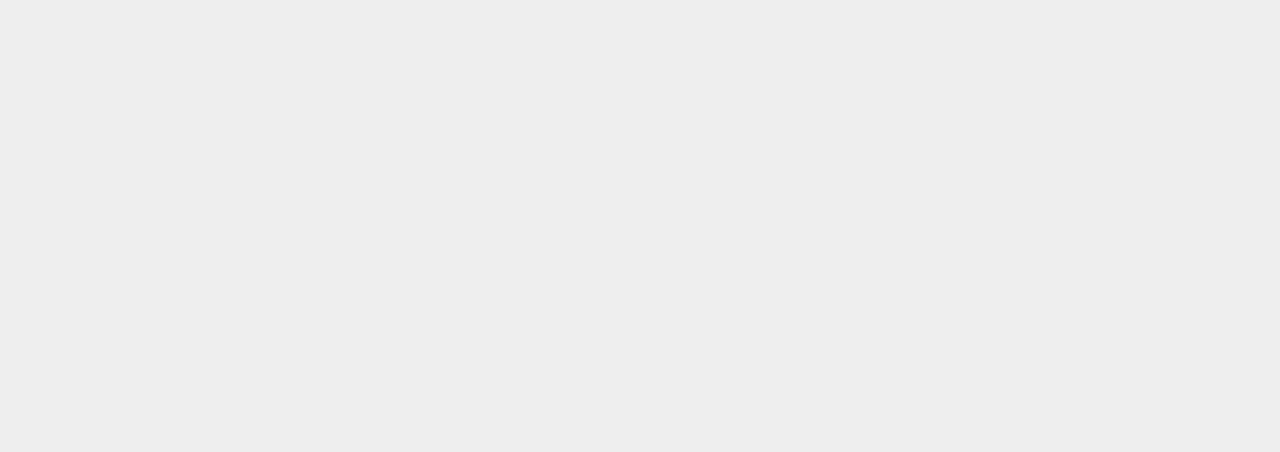
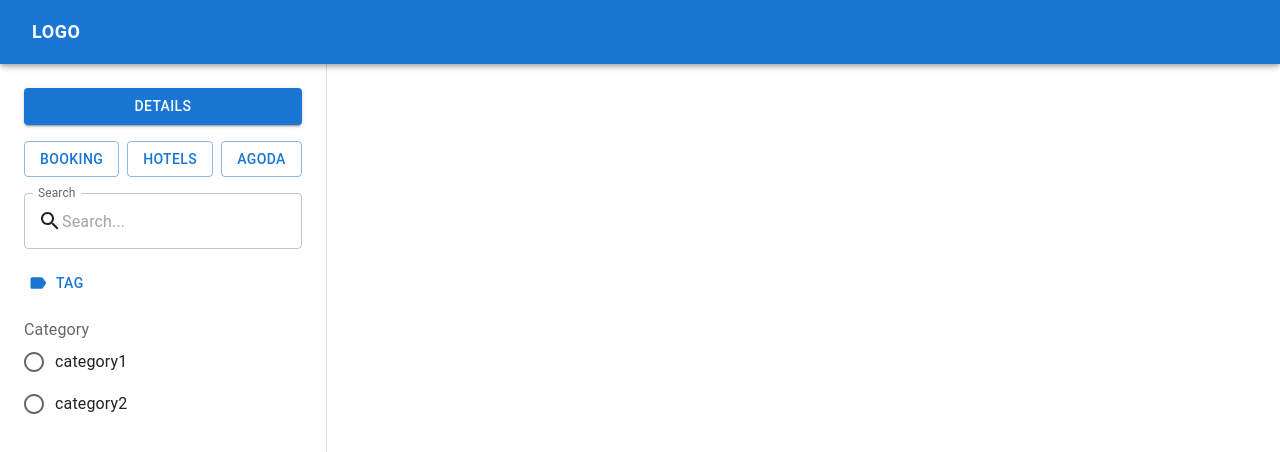
Before and after one commit to mr-new-0509/hotel-video, a React (Vite) app: page / in a window 1280 px wide. Shown: the top 452 px of the page. Built offline with nearby package versions, Linux system fonts and the light colour scheme.

Commit message:
Convert Swiper into Box in MB

```diff
--- /dev/null
+++ b/src/pages/Home/HomeForDP/LeftSidebar.jsx
@@ -0,0 +1,60 @@
+import React, { useMemo } from 'react';
+import { Button, Drawer, FormControl, FormControlLabel, FormLabel, Link, Radio, RadioGroup, Stack, TextField, Toolbar } from '@mui/material';
+import { Label, Search } from '@mui/icons-material';
+
+export default function LeftSidebar({ hotel, sx, setDialogOpened }) {
+  const categories = useMemo(() => {
+    if (hotel) {
+      const { priceCategory } = hotel;
+      if (priceCategory) {
+        return priceCategory.split(',');
+      }
+    }
+    return [];
+  }, [hotel?.priceCategory]);
+
+  const openDialog = () => {
+    setDialogOpened(true);
+  };
+
+  return (
+    <Drawer variant="permanent" sx={{ ...sx }}>
+      <Toolbar />
+      {hotel && (
+        <Stack p={3} spacing={2}>
+          <Button variant="contained" onClick={() => openDialog()}>Details</Button>
+          <Stack direction="row" alignItems="center" spacing={1}>
+            <Button variant="outlined" component={Link} target="_blank" href={hotel.booking_com}>Booking</Button>
+            <Button variant="outlined" component={Link} target="_blank" href={hotel.hotels_com}>Hotels</Button>
+            <Button variant="outlined" component={Link} target="_blank" href={hotel.agoda_com}>Agoda</Button>
+          </Stack>
+          <TextField
+            label="Search"
+            InputProps={{
+              startAdornment: <Search />
+            }}
+            placeholder="Search..."
+          />
+          <Stack direction="row" alignItems="center" spacing={1}>
+            <Button startIcon={<Label />}>Tag</Button>
+          </Stack>
+          <FormControl>
+            <FormLabel htmlFor="category">Category</FormLabel>
+            {categories.length > 0 && (
+              <RadioGroup id="category">
+                {categories.map((categoryItem, index) => (
+                  <FormControlLabel
+                    key={index}
+                    label={categoryItem}
+                    control={<Radio />}
+                    value={categoryItem}
+                  />
+                ))}
+              </RadioGroup>
+            )}
+          </FormControl>
+        </Stack>
+      )}
+    </Drawer>
+  );
+}
--- a/src/pages/Home/HomeForDP/index.jsx
+++ b/src/pages/Home/HomeForDP/index.jsx
@@ -1,7 +1,74 @@
-import React from 'react';
+import React, { useState } from 'react';
+import { Link as RouterLink } from 'react-router-dom';
+import { AppBar, Box, Button, IconButton, Stack, Toolbar } from '@mui/material';
+import { Swiper, SwiperSlide } from 'swiper/react';
+import { Pagination } from 'swiper';
+import { FavoriteBorder } from '@mui/icons-material';
+import DialogDetails from '../../../components/DialogDetails';
+import LeftSidebar from './LeftSidebar';
+import { BASE_URL_OF_SERVER, FILE_EXTENSION_OF_VIDEO } from '../../../utils/constants';
 
-export default function HomeForDP() {
+export default function HomeForDP({ hotels }) {
+  const [currentHotel, setCurrentHotel] = useState(hotels[0]);
+  const [dialogOpened, setDialogOpened] = useState(false);
+
+  const handleSlideVideo = (swiper) => {
+    const { activeIndex } = swiper;
+    setCurrentHotel(hotels[activeIndex]);
+  };
   return (
-    <></>
+    <>
+      <AppBar component="nav" sx={{ zIndex: (theme) => theme.zIndex.drawer + 1 }}>
+        <Toolbar>
+          <Button component={RouterLink} to="/" sx={{ fontSize: 18, fontWeight: 700, color: 'white' }}>
+            Logo
+          </Button>
+        </Toolbar>
+      </AppBar>
+      <Toolbar />
+      <LeftSidebar
+        hotel={currentHotel}
+        setDialogOpened={setDialogOpened}
+      />
+      <Box
+        component={Swiper}
+        className="mySwiper2 swiper-v"
+        sx={{ flexGrow: 1 }}
+        direction={"vertical"}
+        spaceBetween={50}
+        pagination={{
+          clickable: true,
+        }}
+        modules={[Pagination]}
+        onSlideChange={handleSlideVideo}
+      >
+        {hotels.map(hotelItem => (
+          <SwiperSlide key={hotelItem.id}>
+            <Box>
+              <Stack direction="row" justifyContent="center" fullWidth>
+                <Box component="video" controls width='60vw'>
+                  <source
+                    src={`${BASE_URL_OF_SERVER}/1.${FILE_EXTENSION_OF_VIDEO}`}
+                    type={`video/${FILE_EXTENSION_OF_VIDEO}`}
+                  />
+                </Box>
+              </Stack>
+              <Box>
+                <IconButton>
+                  <FavoriteBorder color="primary" />
+                </IconButton>
+              </Box>
+            </Box>
+          </SwiperSlide>
+        ))}
+      </Box>
+      {currentHotel && (
+        <DialogDetails
+          opened={dialogOpened}
+          setOpened={setDialogOpened}
+          hotel={currentHotel}
+        />
+      )}
+    </>
   );
 }
--- a/src/pages/Home/HomeForMB/index.jsx
+++ b/src/pages/Home/HomeForMB/index.jsx
@@ -9,52 +9,13 @@ import DialogDetails from "../../../components/DialogDetails";
 import RightForMB from "../HomeForMB/RightForMB";
 import LeftForDB from "../HomeForMB/LeftForMB";
 
-const HOTELS = [
-  {
-    id: 1,
-    name: 'Hotel 1',
-    alias: 'H1',
-    description: 'The description of hotel 1.',
-    stars: 'star1,star2,star3',
-    priceCategory: 'category1,category2',
-    booking_com: 'https://algodesk.io',
-    hotels_com: 'https://dahliadesk.io',
-    agoda_com: 'https://trendingo.cc',
-    city_id: 1
-  },
-  {
-    id: 2,
-    name: 'Hotel 2',
-    alias: 'H2',
-    description: 'The description of hotel 2.',
-    stars: 'star1,star2,star3',
-    priceCategory: 'category1,category2',
-    booking_com: 'https://algodesk.io',
-    hotels_com: 'https://dahliadesk.io',
-    agoda_com: 'https://trendingo.cc',
-    city_id: 2
-  },
-  {
-    id: 3,
-    name: 'Hotel 3',
-    alias: 'H3',
-    description: 'The description of hotel 3.',
-    stars: 'star1,star2,star3',
-    priceCategory: 'category1,category2',
-    booking_com: 'https://algodesk.io',
-    hotels_com: 'https://dahliadesk.io',
-    agoda_com: 'https://trendingo.cc',
-    city_id: 3
-  }
-];
-
-export default function HomeForMB() {
-  const [currentHotel, setCurrentHotel] = useState(HOTELS[0]);
+export default function HomeForMB({ hotels }) {
+  const [currentHotel, setCurrentHotel] = useState(hotels[0]);
   const [dialogOpened, setDialogOpened] = useState(false);
 
   const handleSlideVideo = (swiper) => {
     const { activeIndex } = swiper;
-    setCurrentHotel(HOTELS[activeIndex]);
+    setCurrentHotel(hotels[activeIndex]);
   };
 
   return (
@@ -67,8 +28,9 @@ export default function HomeForMB() {
         </Toolbar>
       </AppBar>
       <Toolbar />
-      <Swiper
-        className="mySwiper swiper-h"
+      <Box
+        component={Swiper}
+        sx={{ width: '100%', height: '100%' }}
         spaceBetween={50}
         pagination={{
           clickable: true,
@@ -80,8 +42,9 @@ export default function HomeForMB() {
           <LeftForDB hotel={currentHotel} />
         </SwiperSlide>
         <SwiperSlide>
-          <Swiper
-            className="mySwiper2 swiper-v"
+          <Box
+            component={Swiper}
+            sx={{ width: '100%', height: '100%' }}
             direction={"vertical"}
             spaceBetween={50}
             pagination={{
@@ -90,7 +53,7 @@ export default function HomeForMB() {
             modules={[Pagination]}
             onSlideChange={handleSlideVideo}
           >
-            {HOTELS.map(hotelItem => (
+            {hotels.map(hotelItem => (
               <SwiperSlide key={hotelItem.id}>
                 <Box>
                   <Box component="video" controls width='80vw'>
@@ -107,12 +70,12 @@ export default function HomeForMB() {
                 </Box>
               </SwiperSlide>
             ))}
-          </Swiper>
+          </Box>
         </SwiperSlide>
         <SwiperSlide>
           <RightForMB hotel={currentHotel} setDialogOpened={setDialogOpened} />
         </SwiperSlide>
-      </Swiper>
+      </Box>
       {currentHotel && (
         <DialogDetails
           opened={dialogOpened}
--- a/src/pages/Home/index.jsx
+++ b/src/pages/Home/index.jsx
@@ -3,11 +3,50 @@ import { useMediaQuery } from '@mui/material';
 import HomeForDP from './HomeForDP';
 import HomeForMB from './HomeForMB';
 
+const HOTELS = [
+  {
+    id: 1,
+    name: 'Hotel 1',
+    alias: 'H1',
+    description: 'The description of hotel 1.',
+    stars: 'star1,star2,star3',
+    priceCategory: 'category1,category2',
+    booking_com: 'https://algodesk.io',
+    hotels_com: 'https://dahliadesk.io',
+    agoda_com: 'https://trendingo.cc',
+    city_id: 1
+  },
+  {
+    id: 2,
+    name: 'Hotel 2',
+    alias: 'H2',
+    description: 'The description of hotel 2.',
+    stars: 'star1,star2,star3',
+    priceCategory: 'category1,category2',
+    booking_com: 'https://algodesk.io',
+    hotels_com: 'https://dahliadesk.io',
+    agoda_com: 'https://trendingo.cc',
+    city_id: 2
+  },
+  {
+    id: 3,
+    name: 'Hotel 3',
+    alias: 'H3',
+    description: 'The description of hotel 3.',
+    stars: 'star1,star2,star3',
+    priceCategory: 'category1,category2',
+    booking_com: 'https://algodesk.io',
+    hotels_com: 'https://dahliadesk.io',
+    agoda_com: 'https://trendingo.cc',
+    city_id: 3
+  }
+];
+
 export default function Home() {
   const isMB = useMediaQuery('(max-width:390px)');
   return (
     <>
-      {isMB ? <HomeForMB /> : <HomeForDP />}
+      {isMB ? <HomeForMB hotels={HOTELS} /> : <HomeForDP hotels={HOTELS} />}
     </>
   );
 }
--- a/src/styles.css
+++ b/src/styles.css
@@ -14,17 +14,11 @@ body {
   padding: 0;
 }
 
-.swiper {
-  width: 100%;
-  height: 100%;
-}
-
 .swiper-slide {
   text-align: center;
   font-size: 18px;
   background: #fff;
 
-  /* Center slide text vertically */
   display: -webkit-box;
   display: -ms-flexbox;
   display: -webkit-flex;
```
